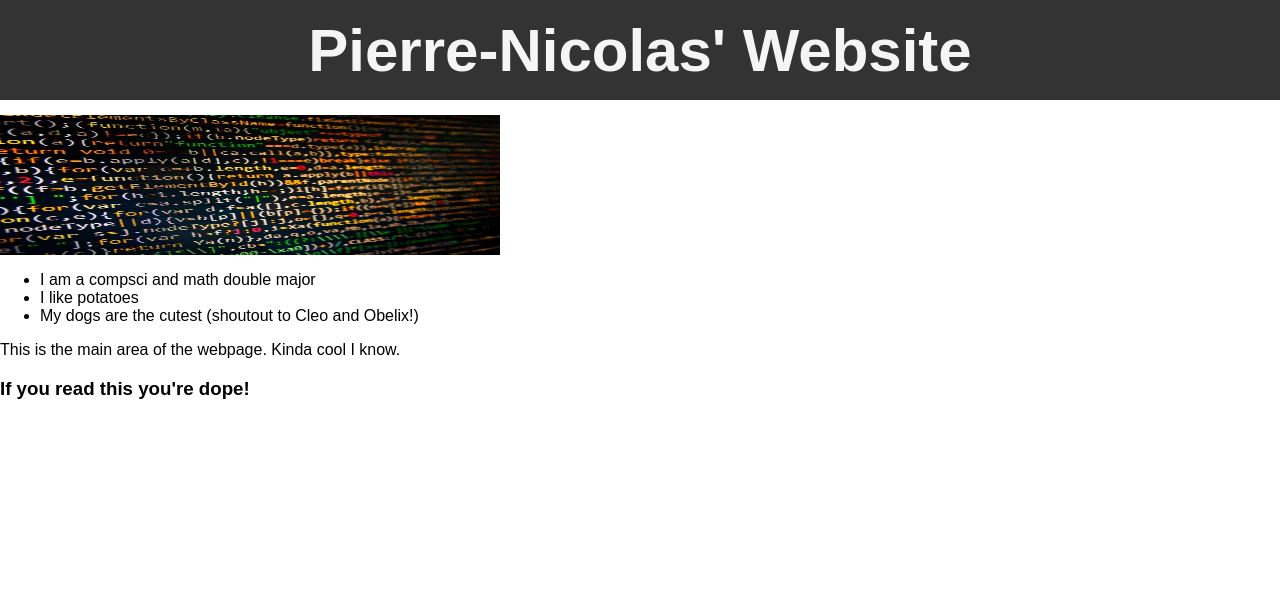
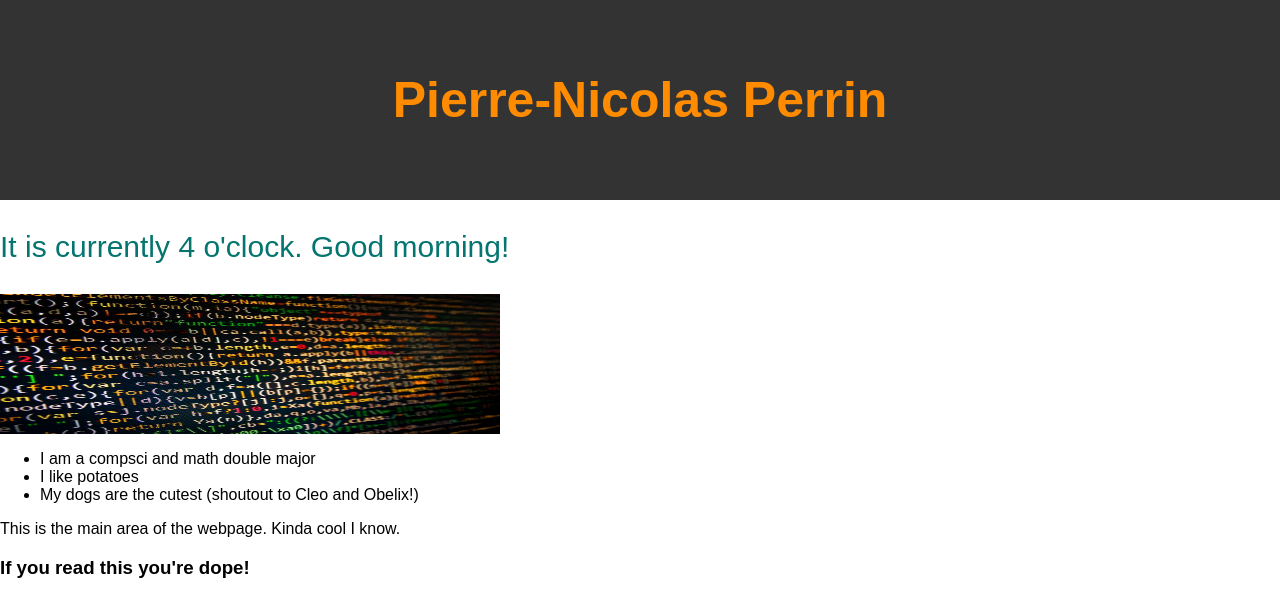
Before and after one commit to MisterPNP/LearningReact-pnperrin, a React (Create React App) app: page / in a window 1280 px wide. Shown: the top 616 px of the page. Built offline with nearby package versions, Linux system fonts and the light colour scheme.

Commit message:
add time functionality to header

```diff
--- a/src/components/Header.js
+++ b/src/components/Header.js
@@ -4,11 +4,45 @@
 import React from "react"
 
 function Header() {
+    const firstName = "Pierre-Nicolas"
+    const lastName = "Perrin"
+    const date = new Date()
+    const hours = date.getHours()
+    let timeOfDay
+
+    const styles = {
+        color: "#FF8C00",
+        fontSize: 50
+    }
+
+    const stylesTime = {
+        fontSize: 30
+    }
+
+
+    if(hours < 12) {
+        timeOfDay="morning"
+        stylesTime.color = "#04756F"
+    }
+    else if(hours >= 12 && hours <18) {
+        timeOfDay="afternoon"
+        stylesTime.color = "#8914A3"
+    }
+    else {
+        timeOfDay = "night"
+        styles.color = "#d90000"
+    }
+
     return (
-        <header className="navbar">
-            <h1>Pierre-Nicolas' Website</h1>
-        </header>
-)
+        <div>
+            <header className="navbar">
+                <h1 style={styles}>{`${firstName} ${lastName}`}</h1>
+            </header>
+            <p style={stylesTime}>It is currently {hours} o'clock.
+            Good {timeOfDay}!
+            </p>
+        </div>
+    )
 }
 
 export default Header
--- a/src/style.css
+++ b/src/style.css
@@ -5,7 +5,7 @@ body {
 }
 
 .navbar {
-    height: 100px;
+    height: 200px;
     background-color: #333;
     color: whitesmoke;
     margin-bottom: 15px;
```
